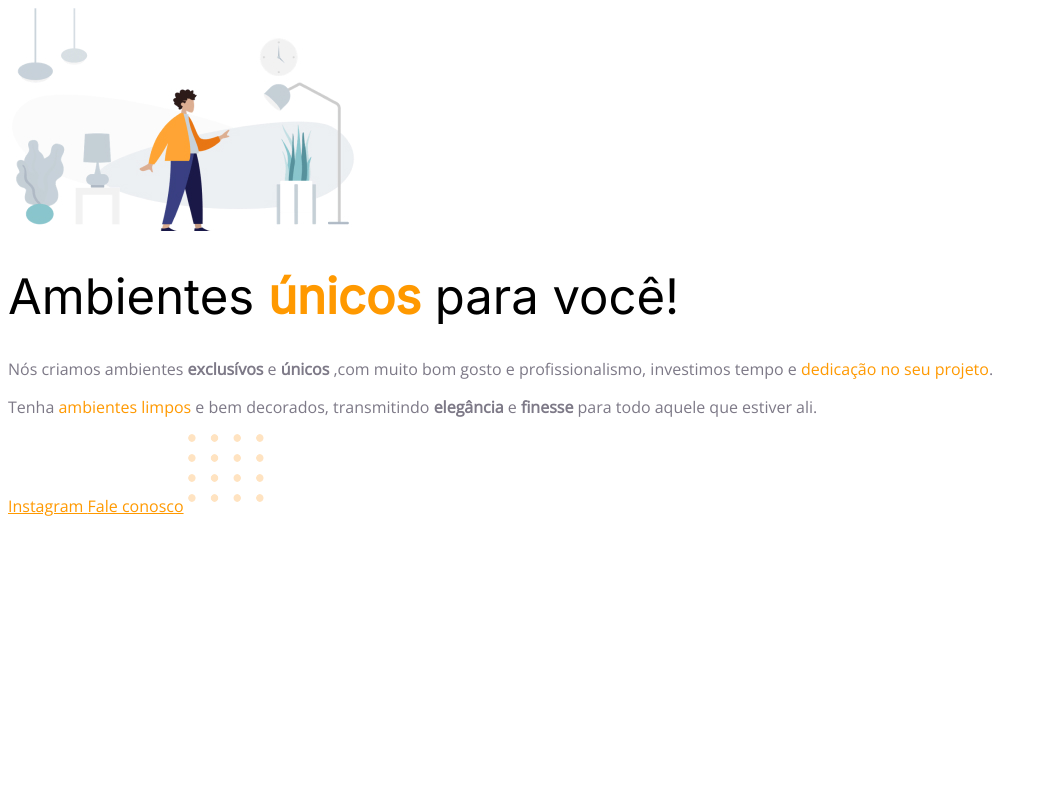
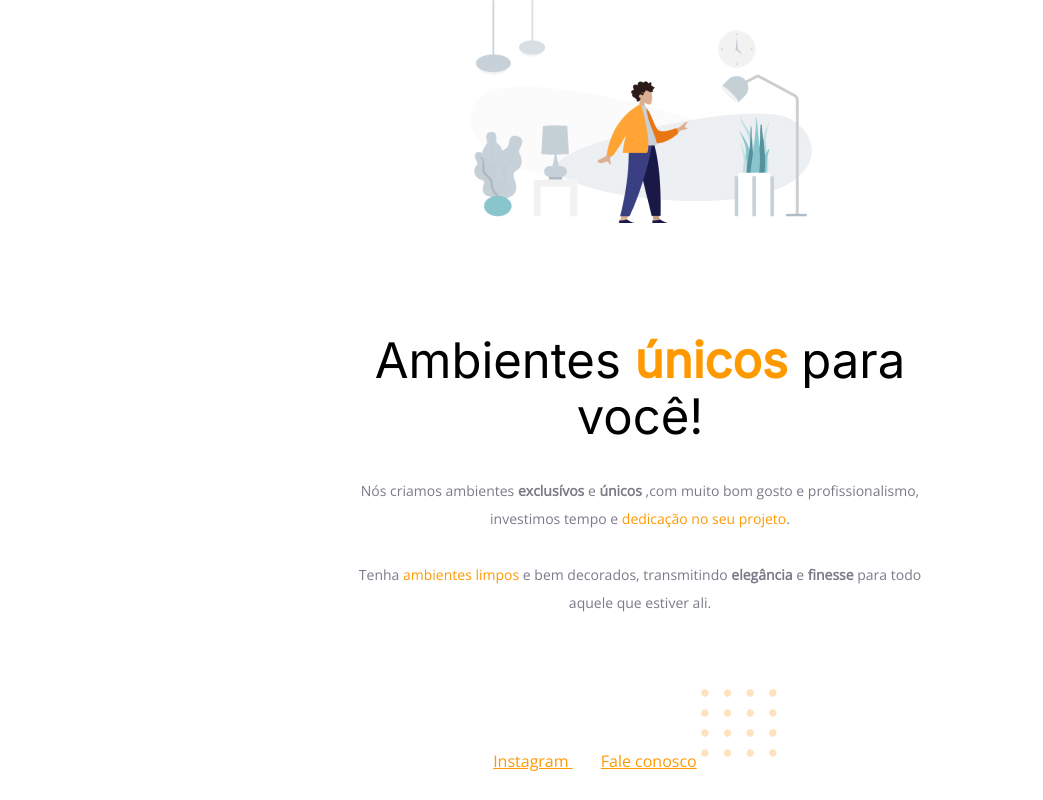
Before and after one commit to Danny-ctrl/moveis_customizados, a plain HTML site: page index.html in a window 1280 px wide. Shown: the whole page, without its empty margins (0-1043 px from the left). Drawn offline with nearby package versions, Linux system fonts and the light colour scheme.

Commit message:
espaçamentos

```diff
--- a/index.html
+++ b/index.html
@@ -14,21 +14,23 @@
 </head>
 <body>
 
-    <div id="hero"></div>
+    <div id="hero">
     <img src="./assets/image1.jpg "
     alt="Desenho de uma pessoa vestindo uma camisa amarela em uma sala com móveis"
     />
     <h1>Ambientes <span>únicos </span>para você!</h1>
     <p>Nós criamos ambientes <strong>exclusívos</strong> e <strong>únicos</strong> ,com muito bom gosto e profissionalismo,
-        investimos tempo e <span> dedicação no seu projeto</span>. </p>
-     <p>Tenha <span>ambientes limpos </span> e bem decorados,
+        investimos tempo e <span> dedicação no seu projeto</span>.
+     <br/>
+     <br/>
+     Tenha <span>ambientes limpos </span> e bem decorados,
         transmitindo <strong>elegância </strong> e <strong>finesse </strong> para todo aquele que estiver ali.</p>
     </div>
 </body>
-<footer>
+<div id="footer">
     <a href="#">Instagram </a>
     <a href="#">Fale conosco</a>
     <img src="./assets/balls-decoration.svg"
     alt=" Bolinhas alaranjadas no canto direito inferior da tela" />
-    </footer>
+    </div>
 </html>
--- a/style.css
+++ b/style.css
@@ -1,18 +1,34 @@
+body {
+    font-family: "Open Sans", sans-serif;
+    text-align: center;
+    margin:0;
+  }
+  #hero img{
+    margin-bottom: 72px;
+  }
+  #hero{
+    width:592px;
+    margin:0 auto 72px;
+  }
 h1 {
   font-family: "Inter", sans-serif;
   font-size: 49px;
   line-height: 56px;
   font-weight: normal;
+  margin-bottom:32px;
 }
 h1 span {
   font-weight: bold;
 }
-body {
-  font-family: "Open Sans", sans-serif;
-}
+
 span ,a{
   color: #ff9900;
 }
 P {
   color: #7d7987;
+  font-size: 14px;
+  line-height: 28px;
 }
+#footer a +a{
+margin-left:28px;
+}
```
